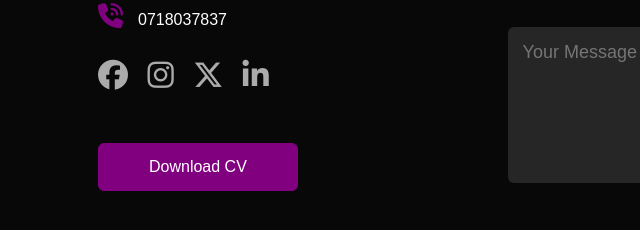
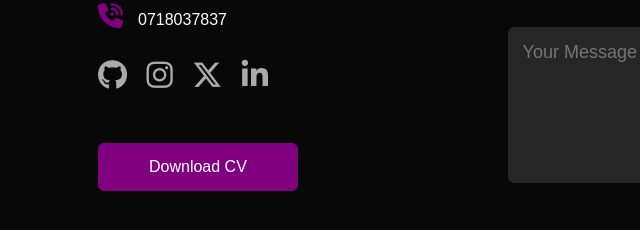
Before and after one commit to Noxolo98/My-Portfolio, a plain HTML site: page index.html in a window 1280 px wide. Shown: the part 2720-2950 px from the top of the page, 30-670 px from the left. Drawn offline with Linux system fonts and the light colour scheme.

Commit message:
update contact

```diff
--- a/index.html
+++ b/index.html
@@ -146,7 +146,7 @@
         <p><i class="fa-solid fa-paper-plane"></i>noxolozimbini98@gmail.com</p>
         <p><i class="fa-solid fa-phone-volume"></i>0718037837</p>
         <div class="social-icons">
-          <a href="https://facebook.com/"><i class="fa-brands fa-facebook"></i></a>
+          <a href="https://github.com/"><i class="fa-brands fa-github"></i></a>
           <a href="https://instagram.com/"><i class="fa-brands fa-instagram"></i></a>
           <a href="https://x.com/"><i class="fa-brands fa-x-twitter"></i></a>
           <a href="https://linkedin.com/"><i class="fa-brands fa-linkedin-in"></i></a>
```
